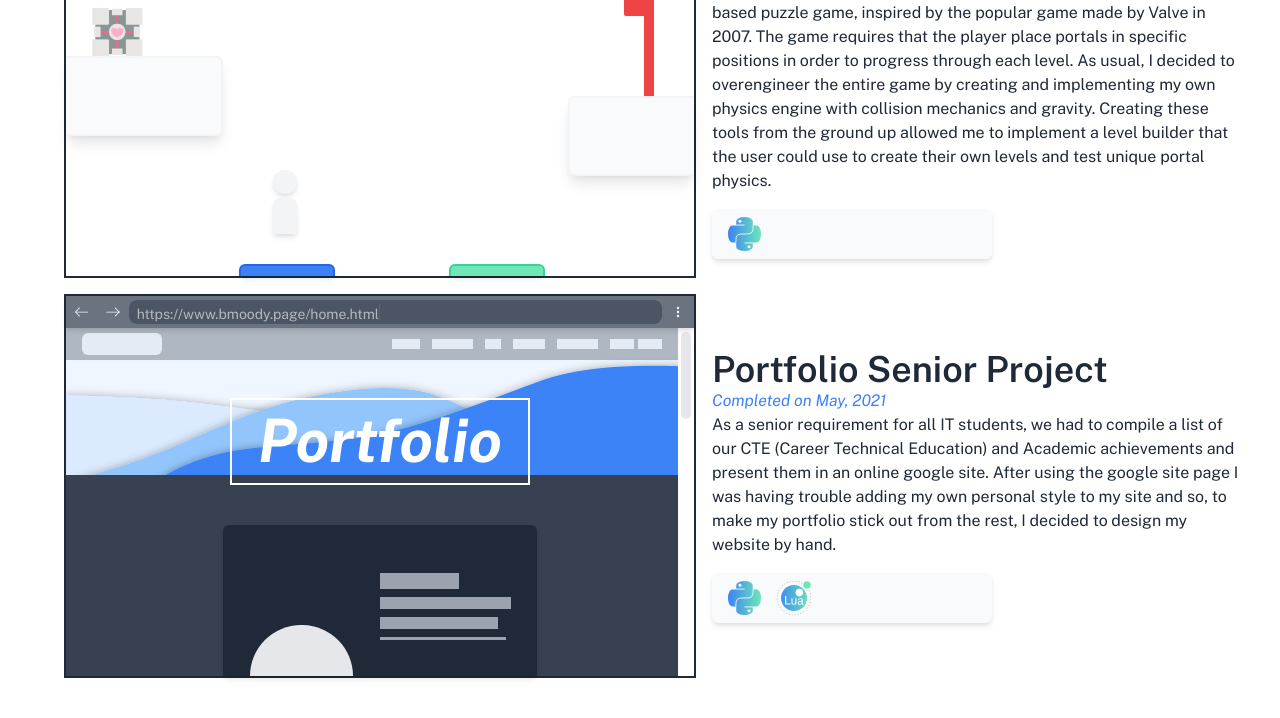
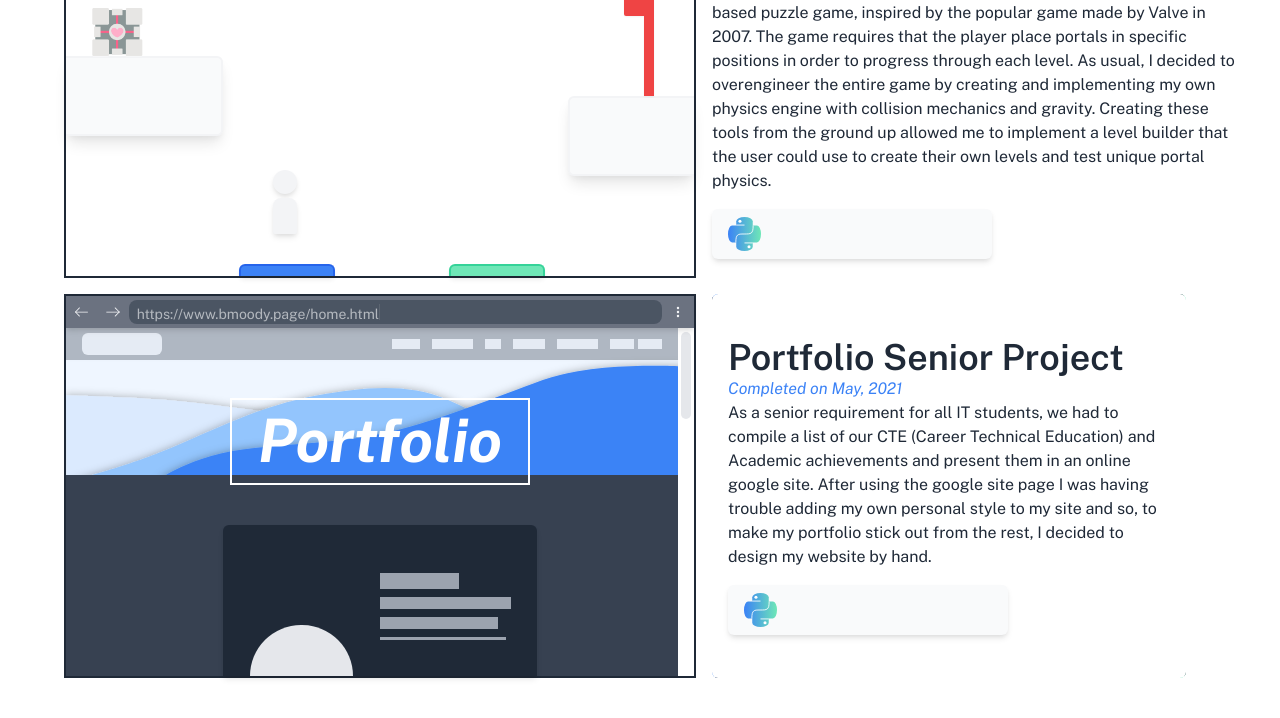
Before and after one commit to TheSwiginator/portfolio, a React (Create React App) app: page / in a window 1280 px wide. Shown: the part 5012-5730 px from the top of the page. Built offline with nearby package versions, Linux system fonts and the light colour scheme.

Commit message:
added animation to description div on scrollby

```diff
--- a/src/components/portfolio.js
+++ b/src/components/portfolio.js
@@ -1,14 +1,15 @@
 import '../index.css';
 import PYTHON_ICON_SVG from '../components/content/images/python.svg';
-import LUA_ICON_SVG from '../components/content/images/lua.svg';
 import ARROW_LEFT_SVG from '../components/content/images/arrow-left.svg';
 import ARROW_RIGHT_SVG from '../components/content/images/arrow-right.svg';
 import VERTICAL_DOTS_SVG from '../components/content/images/vertical-dots.svg';
 import PAGE_BANNER_SVG from '../components/content/images/page-banner.svg';
 
-function Portfolio() {
+import { useRef , useState , useEffect } from 'react';
+
+function Scene() {
     return (
-        <><div className="h-96 relative border-gray-800 border-2 bg-white">
+        <div className="h-96 relative border-gray-800 border-2 bg-white">
             <div className="flex flex-col w-full h-full">
                 <div className="w-full h-8 bg-gray-500 shadow-md flex items-center z-20">
                     <img src={ARROW_LEFT_SVG} alt="left" className='h-2/3 w-auto ml-[5px] mr-[5px]' />
@@ -56,16 +57,71 @@ function Portfolio() {
                 </div>
             </div>
         </div>
-        <div className="pr-24 flex flex-col justify-center">
+    );
+}
+
+function Description() {
+    const ref = useRef(null);
+    const narrowness = 100;
+
+    const [offset, setOffset] = useState(0);
+
+    useEffect(() => {
+        window.onscroll = () => {
+        setOffset(ref.current.getBoundingClientRect().top);
+        }
+    }, []);
+
+    var myStyle = {
+        top: "0px",
+        left: "0px",
+    }
+
+    var theirStyle = {
+        top: "0px",
+        left: "0px",
+    }
+
+    var boxStyle;
+
+    const notAbove = offset > narrowness;
+    const notBelow = offset < window.innerHeight - 384 - narrowness;
+    const inBounds = notAbove && notBelow;
+
+    if (inBounds) {
+        myStyle = {
+            top: "-10px",
+            left: "10px",
+            backgroundColor: "#f9fafb",
+            boxShadow: "box-shadow: 0 10px 15px -3px rgb(0 0 0 / 0.1), 0 4px 6px -4px rgb(0 0 0 / 0.1)",
+
+        }
+        theirStyle = {
+            top: "10px",
+            left: "-10px",
+        }
+        boxStyle = {
+            borderRadius: "0px",
+        }
+    }
+
+    return (
+        <div ref={ref} className="relative pr-24 flex flex-col justify-center">
+            <div style={theirStyle} className='absolute w-[75%] h-full bg-gradient-to-r from-blue-500 via-blue-300 to-green-300 transition-all z-10 rounded-md'></div>
+            <div style={boxStyle} className='absolute h-full w-[75%] border-2 border-dashed border-gray-800 z-20 rounded-md transition-all'></div>
+            <div style={myStyle} className='absolute w-[75%] h-full top-0 left-0 flex flex-col justify-center pl-4 pr-4 bg-white transition-all z-30 rounded-md'>
                 <h2 className="font-PublicSans text-4xl text-gray-800 font-semibold">Portfolio Senior Project</h2>
                 <p className="font-PublicSans text-base text-blue-500 italic">Completed on May, 2021</p>
                 <p className="font-PublicSans text-base text-gray-800">As a senior requirement for all IT students, we had to compile a list of our CTE (Career Technical Education) and Academic achievements and present them in an online google site. After using the google site page I was having trouble adding my own personal style to my site and so, to make my portfolio stick out from the rest, I decided to design my website by hand.</p>
                 <div className="flex w-[280px] h-[50px] gap-4 items-center pl-4 mt-4 bg-gray-50 shadow-md rounded-md">
                 <img className="h-2/3 w-auto" src={PYTHON_ICON_SVG} alt="https://www.python.org/" />
-              <img className="h-2/3 w-auto" src={LUA_ICON_SVG} alt="https://www.lua.org/" />
                 </div>
-        </div></>
+            </div>
+
+        </div>
     );
 }
 
-export default Portfolio;
+export default function Portfolio() {
+    return <><Scene /><Description /></>
+}
```
Lines whose indentation alone changed are shown as unchanged.
